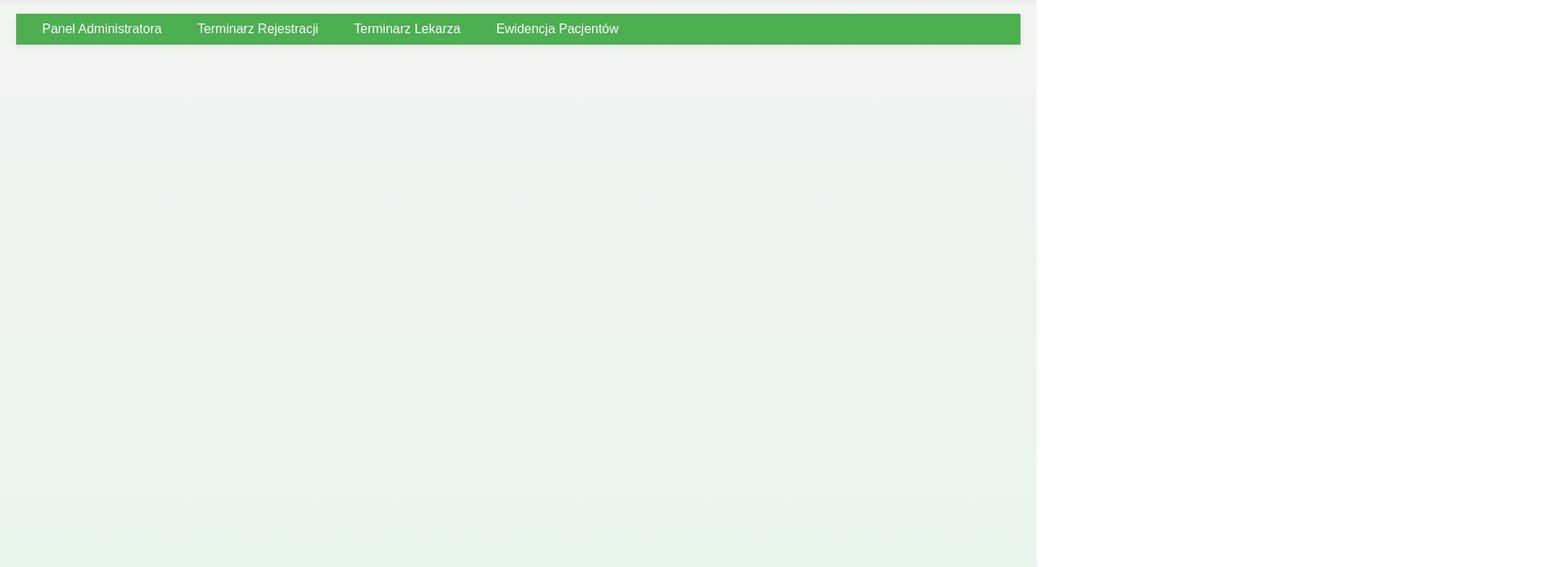
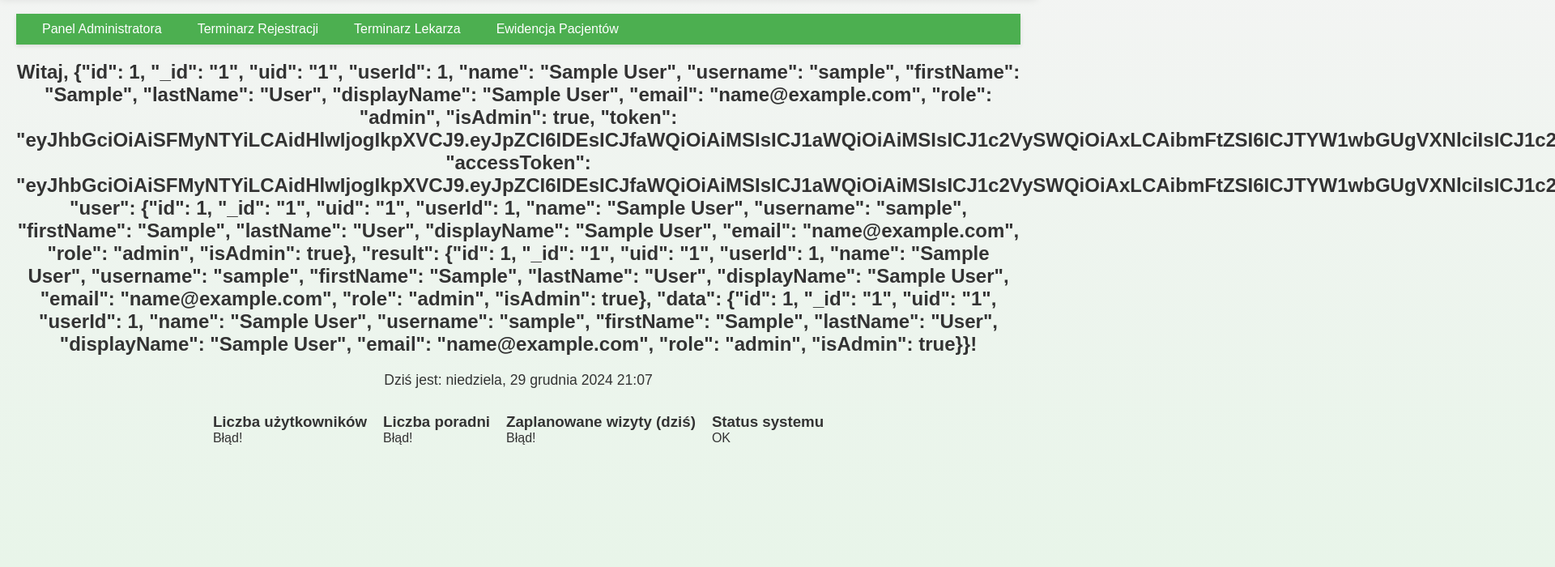
Before and after one commit to Chosski/inzynierka4, a website: page public/dashboard.html in a window 1280 px wide. Shown: the part 100-800 px from the top of the page at 81% size, 1920 px wide, since content can reach past the window. Drawn offline with Linux system fonts and the light colour scheme; no server answers; sample sign-in values are in the browser's storage.

Commit message:
Update dashboard.html

```diff
--- a/public/dashboard.html
+++ b/public/dashboard.html
@@ -15,7 +15,6 @@
       }
     })();
   </script>
-
 </head>
 <body>
   <header>
@@ -24,7 +23,9 @@
       <button id="logout-button">Wyloguj się</button>
     </div>
   </header>
+
   <main>
+    <!-- Nawigacja główna -->
     <nav>
       <ul>
         <li><a href="#" id="admin-panel">Panel Administratora</a></li>
@@ -33,6 +34,132 @@
         <li><a href="#" id="reception-button">Ewidencja Pacjentów</a></li>
       </ul>
     </nav>
+
+    <!-- Sekcja powitalna lub krótkie info o użytkowniku -->
+    <section style="margin-top: 20px; text-align: center;">
+      <h2 id="welcome-user">Witaj, <span id="user-login-span"></span>!</h2>
+      <p id="current-date" style="font-size: 1.1rem; margin-top: 10px;"></p>
+    </section>
+
+    <!-- Przykładowe panele informacyjne (kafle) -->
+    <section id="dashboard-tiles" style="display: flex; flex-wrap: wrap; justify-content: center; gap: 20px; margin-top: 30px;">
+      <!-- Panel 1 -->
+      <div class="tile">
+        <h3>Liczba użytkowników</h3>
+        <p id="users-count">–</p>
+      </div>
+
+      <!-- Panel 2 -->
+      <div class="tile">
+        <h3>Liczba poradni</h3>
+        <p id="clinics-count">–</p>
+      </div>
+
+      <!-- Panel 3 -->
+      <div class="tile">
+        <h3>Zaplanowane wizyty (dziś)</h3>
+        <p id="todays-schedules">–</p>
+      </div>
+
+      <!-- Panel 4 (opcjonalny) -->
+      <div class="tile">
+        <h3>Status systemu</h3>
+        <p id="system-status">OK</p>
+      </div>
+    </section>
   </main>
+
+  <script>
+    // Skrypt do wyświetlania bieżącej daty i godziny:
+    function updateDateTime() {
+      const dateElement = document.getElementById('current-date');
+      if (!dateElement) return;
+
+      const now = new Date();
+      // Polski format daty i godziny
+      const options = {
+        weekday: 'long',
+        year: 'numeric',
+        month: 'long',
+        day: 'numeric',
+        hour: '2-digit',
+        minute: '2-digit'
+      };
+      const formatted = now.toLocaleDateString('pl-PL', options);
+      dateElement.textContent = `Dziś jest: ${formatted}`;
+    }
+
+    // Odświeżaj datę i godzinę co 30 sekund
+    setInterval(updateDateTime, 30000);
+    updateDateTime();
+
+    // Wyświetlanie loginu zalogowanego użytkownika
+    const userLogin = localStorage.getItem('userLogin');
+    const userLoginSpan = document.getElementById('user-login-span');
+    if (userLogin && userLoginSpan) {
+      userLoginSpan.textContent = userLogin;
+    }
+
+    // Przykładowa funkcja do pobrania (liczby użytkowników) z API.
+    // Zależnie od implementacji, można pobrać /api/users i zliczyć length.
+    async function loadUsersCount() {
+      try {
+        const res = await fetch('/api/users');
+        if (res.ok) {
+          const users = await res.json();
+          document.getElementById('users-count').textContent = users.length;
+        } else {
+          document.getElementById('users-count').textContent = 'Błąd!';
+        }
+      } catch (err) {
+        console.error('Błąd pobierania liczby użytkowników:', err);
+      }
+    }
+
+    // Przykładowa funkcja do pobrania (liczby poradni) z API.
+    async function loadClinicsCount() {
+      try {
+        const res = await fetch('/api/clinics');
+        if (res.ok) {
+          const clinics = await res.json();
+          document.getElementById('clinics-count').textContent = clinics.length;
+        } else {
+          document.getElementById('clinics-count').textContent = 'Błąd!';
+        }
+      } catch (err) {
+        console.error('Błąd pobierania listy poradni:', err);
+      }
+    }
+
+    // Przykładowa funkcja do pobrania liczby wizyt na dziś (opcjonalnie, trzeba mieć odpowiedni endpoint).
+    // Możesz dodać do /api/schedules?filter=dzis etc. w zależności od implementacji.
+    async function loadTodaySchedules() {
+      try {
+        // Poniżej TYLKO PRZYKŁAD – endpointu /api/schedules/daily musiałbyś stworzyć samodzielnie
+        // ewentualnie /api/schedules?date=YYYY-MM-DD
+        // Zakładamy, że mamy coś takiego...
+        // const res = await fetch('/api/schedules/daily');
+
+        // Tu tylko uproszczone:
+        const res = await fetch('/api/schedules');
+        if (res.ok) {
+          const schedules = await res.json();
+          // Filtracja (np. porównanie z dzisiejszą datą):
+          const today = new Date().toISOString().slice(0,10); // YYYY-MM-DD
+          const todays = schedules.filter(ev => ev.start?.slice(0,10) === today);
+          document.getElementById('todays-schedules').textContent = todays.length;
+        } else {
+          document.getElementById('todays-schedules').textContent = 'Błąd!';
+        }
+      } catch (err) {
+        console.error('Błąd pobierania dzisiejszych wizyt:', err);
+      }
+    }
+
+    // Wywołaj przykładowe funkcje ładowania
+    loadUsersCount();
+    loadClinicsCount();
+    loadTodaySchedules();
+  </script>
 </body>
 </html>
```
